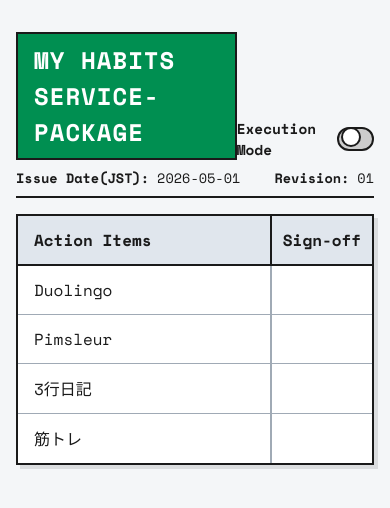
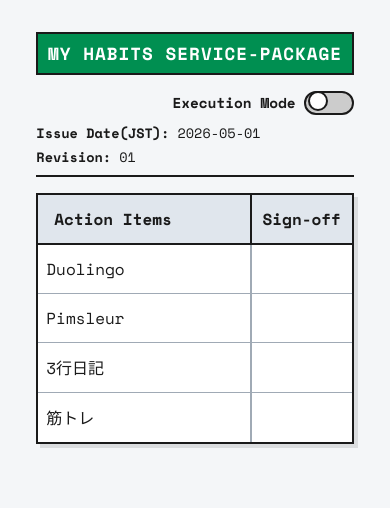
Before and after one commit to moriokaiwa-sketch/hy-habits-service-package, a React (Vite) app: page / in a window 390 px wide. Shown: the top 508 px of the page. Built offline with nearby package versions, Linux system fonts and the light colour scheme.

Commit message:
Fix mobile responsive layout for header

```diff
--- a/src/App.css
+++ b/src/App.css
@@ -291,3 +291,30 @@ input:checked + .slider:before {
 .meta-label {
   font-weight: bold;
 }
+
+/* Responsive Styles */
+@media (max-width: 600px) {
+  .header-top {
+    flex-direction: column;
+    align-items: flex-start;
+    gap: 1rem;
+  }
+
+  .card-title {
+    font-size: 1.1rem;
+    padding: 0.4rem 0.6rem;
+  }
+
+  .mode-toggle {
+    align-self: flex-end;
+  }
+
+  .metadata {
+    flex-direction: column;
+    gap: 0.25rem;
+  }
+
+  .task-cell {
+    padding: 0.75rem 0.5rem;
+  }
+}
```
